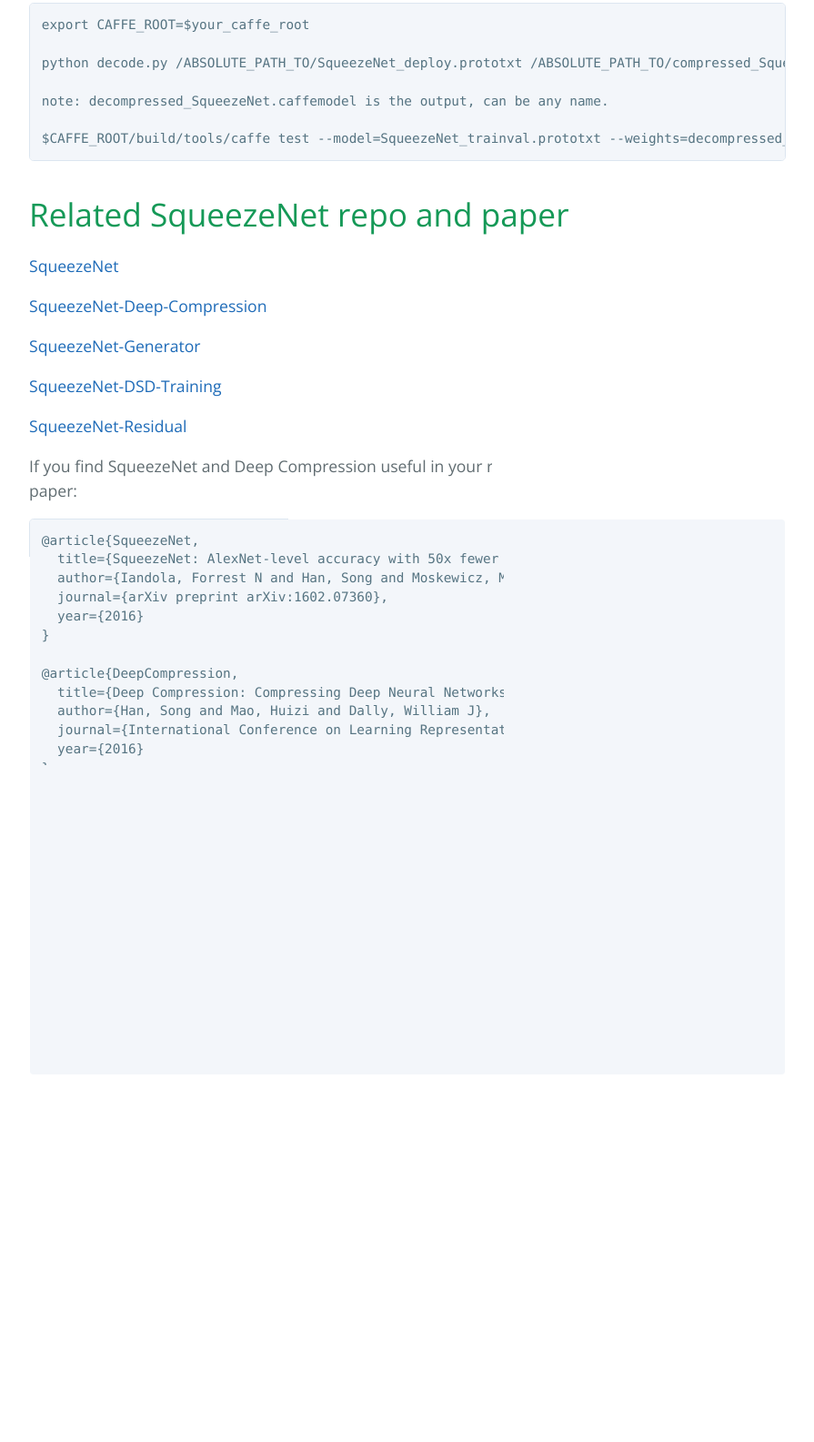
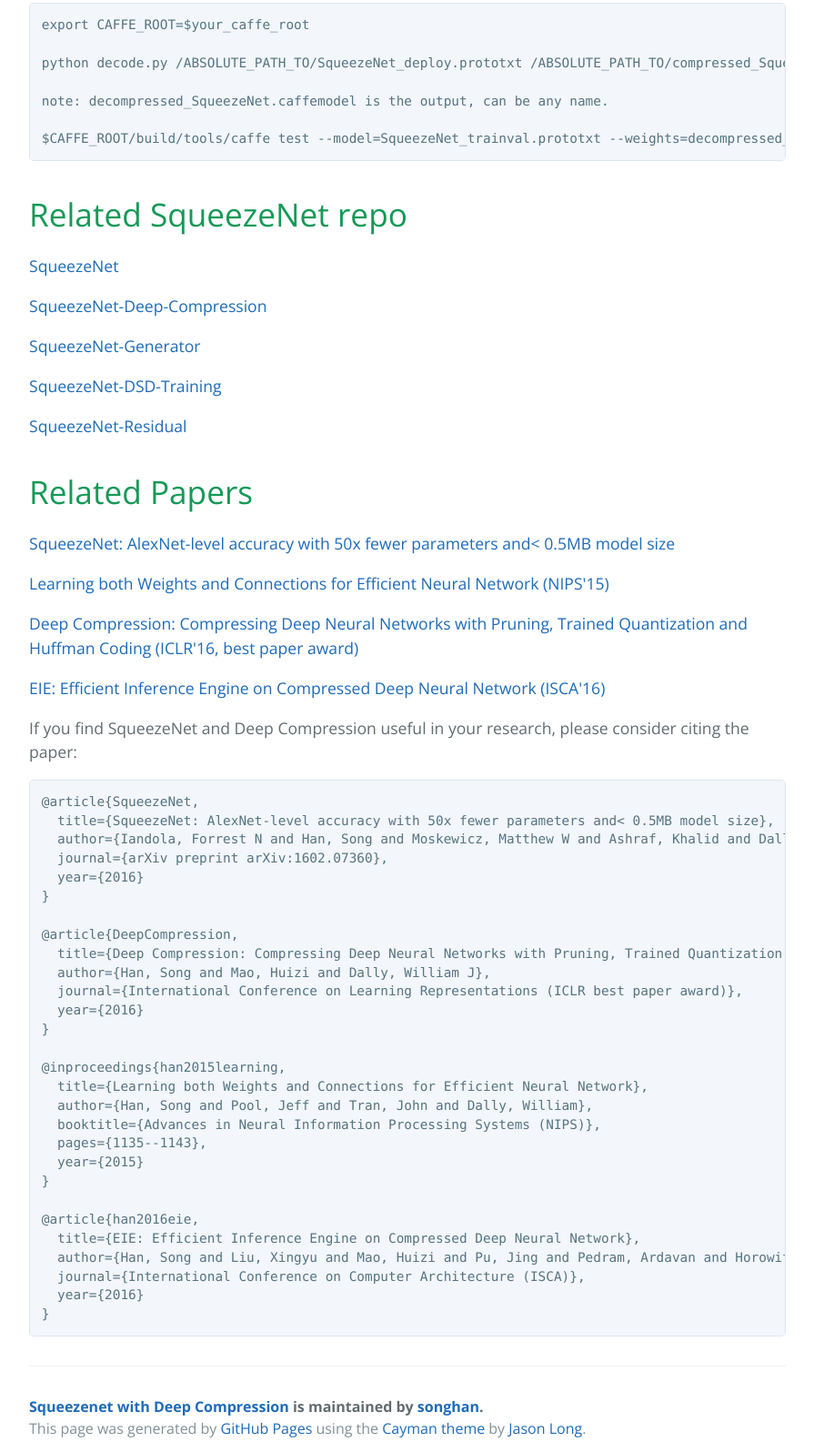
Before and after one commit to songhan/SqueezeNet-Deep-Compression, a plain HTML site: page index.html in a window 1280 px wide. Shown: the part 659-2244 px from the top of the page at 91% size, without its empty margins (192-1087 px from the left). Before the commit the page ends 1986 px from the top, so only its background shows below. Drawn offline with nearby package versions, Linux system fonts and the light colour scheme.

Commit message:
Create gh-pages branch via GitHub

```diff
--- a/index.html
+++ b/index.html
@@ -2,7 +2,7 @@
 <html lang="en-us">
   <head>
     <meta charset="UTF-8">
-    <title>Squeezenet-deep-compression by songhan</title>
+    <title>Squeezenet with Deep Compression by songhan</title>
     <meta name="viewport" content="width=device-width, initial-scale=1">
     <link rel="stylesheet" type="text/css" href="stylesheets/normalize.css" media="screen">
     <link href='https://fonts.googleapis.com/css?family=Open+Sans:400,700' rel='stylesheet' type='text/css'>
@@ -11,7 +11,7 @@
   </head>
   <body>
     <section class="page-header">
-      <h1 class="project-name">Squeezenet-deep-compression</h1>
+      <h1 class="project-name">Squeezenet with Deep Compression</h1>
       <h2 class="project-tagline"></h2>
       <a href="https://github.com/songhan/SqueezeNet-Deep-Compression" class="btn">View on GitHub</a>
       <a href="https://github.com/songhan/SqueezeNet-Deep-Compression/zipball/master" class="btn">Download .zip</a>
@@ -20,7 +20,7 @@
 
     <section class="main-content">
       <h1>
-<a id="squeezenet-deep-compression" class="anchor" href="#squeezenet-deep-compression" aria-hidden="true"><span aria-hidden="true" class="octicon octicon-link"></span></a>SqueezeNet-Deep-Compression</h1>
+<a id="introduction" class="anchor" href="#introduction" aria-hidden="true"><span aria-hidden="true" class="octicon octicon-link"></span></a>Introduction</h1>
 
 <p>This is the 660KB compressed SqueezeNet, which is 363x smaller as AlexNet but has the same accuracy as AlexNet. </p>
 
@@ -39,7 +39,7 @@
 </code></pre>
 
 <h1>
-<a id="related-squeezenet-repo-and-paper" class="anchor" href="#related-squeezenet-repo-and-paper" aria-hidden="true"><span aria-hidden="true" class="octicon octicon-link"></span></a>Related SqueezeNet repo and paper</h1>
+<a id="related-squeezenet-repo" class="anchor" href="#related-squeezenet-repo" aria-hidden="true"><span aria-hidden="true" class="octicon octicon-link"></span></a>Related SqueezeNet repo</h1>
 
 <p><a href="https://github.com/DeepScale/SqueezeNet">SqueezeNet</a></p>
 
@@ -50,6 +50,17 @@
 <p><a href="https://github.com/songhan/SqueezeNet-DSD-Training">SqueezeNet-DSD-Training</a></p>
 
 <p><a href="https://github.com/songhan/SqueezeNet-Residual">SqueezeNet-Residual</a></p>
+
+<h1>
+<a id="related-papers" class="anchor" href="#related-papers" aria-hidden="true"><span aria-hidden="true" class="octicon octicon-link"></span></a>Related Papers</h1>
+
+<p><a href="http://arxiv.org/pdf/1602.07360v3.pdf">SqueezeNet: AlexNet-level accuracy with 50x fewer parameters and&lt; 0.5MB model size</a></p>
+
+<p><a href="http://arxiv.org/pdf/1506.02626v3.pdf">Learning both Weights and Connections for Efficient Neural Network (NIPS'15)</a></p>
+
+<p><a href="http://arxiv.org/pdf/1510.00149v5.pdf">Deep Compression: Compressing Deep Neural Networks with Pruning, Trained Quantization and Huffman Coding (ICLR'16, best paper award)</a></p>
+
+<p><a href="http://arxiv.org/pdf/1602.01528v1.pdf">EIE: Efficient Inference Engine on Compressed Deep Neural Network (ISCA'16)</a></p>
 
 <p>If you find SqueezeNet and Deep Compression useful in your research, please consider citing the paper:</p>
 
@@ -84,7 +95,7 @@
 </code></pre>
 
       <footer class="site-footer">
-        <span class="site-footer-owner"><a href="https://github.com/songhan/SqueezeNet-Deep-Compression">Squeezenet-deep-compression</a> is maintained by <a href="https://github.com/songhan">songhan</a>.</span>
+        <span class="site-footer-owner"><a href="https://github.com/songhan/SqueezeNet-Deep-Compression">Squeezenet with Deep Compression</a> is maintained by <a href="https://github.com/songhan">songhan</a>.</span>
 
         <span class="site-footer-credits">This page was generated by <a href="https://pages.github.com">GitHub Pages</a> using the <a href="https://github.com/jasonlong/cayman-theme">Cayman theme</a> by <a href="https://twitter.com/jasonlong">Jason Long</a>.</span>
       </footer>
```
Also changed, not shown: params.json (+2 -2 lines).
